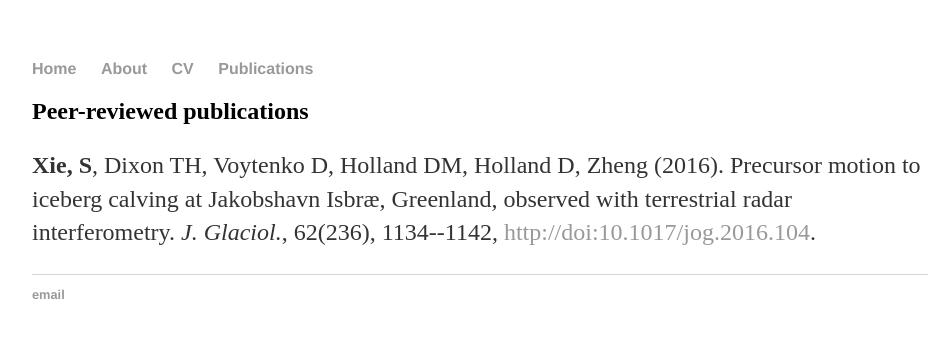
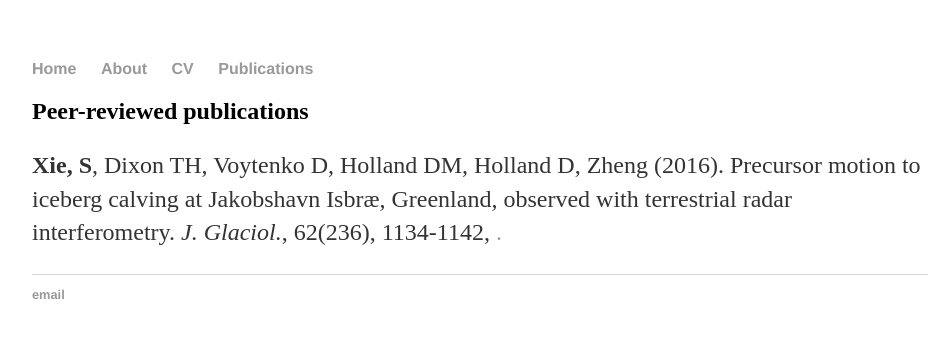
Before and after one commit to suruixie/suruixie.github.io, a Jekyll site: the page built from publications/index.html, in a window 1280 px wide. Shown: the top 338 px of the page, without its empty margins (160-1111 px from the left). Built offline with Jekyll 4.4.1, drawn with Linux system fonts in a browser that asks for light colours; some of the changed lines change nothing that is shown.

Commit message:
Update index.html

```diff
--- a/publications/index.html
+++ b/publications/index.html
@@ -7,6 +7,6 @@
 
 					<h2>Peer-reviewed publications</h2>
 
-					<p><strong>Xie, S</strong>, Dixon TH, Voytenko D, Holland DM, Holland D, Zheng (2016). Precursor motion to iceberg calving at Jakobshavn Isbræ, Greenland, observed with terrestrial radar interferometry. <em>J. Glaciol.</em>, 62(236), 1134--1142, <a href="#">http://doi:10.1017/jog.2016.104</a>.
+					<p><strong>Xie, S</strong>, Dixon TH, Voytenko D, Holland DM, Holland D, Zheng (2016). Precursor motion to iceberg calving at Jakobshavn Isbræ, Greenland, observed with terrestrial radar interferometry. <em>J. Glaciol.</em>, 62(236), 1134-1142, <a href="http://doi:10.1017/jog.2016.104"</a>.
 
 </div>
```
